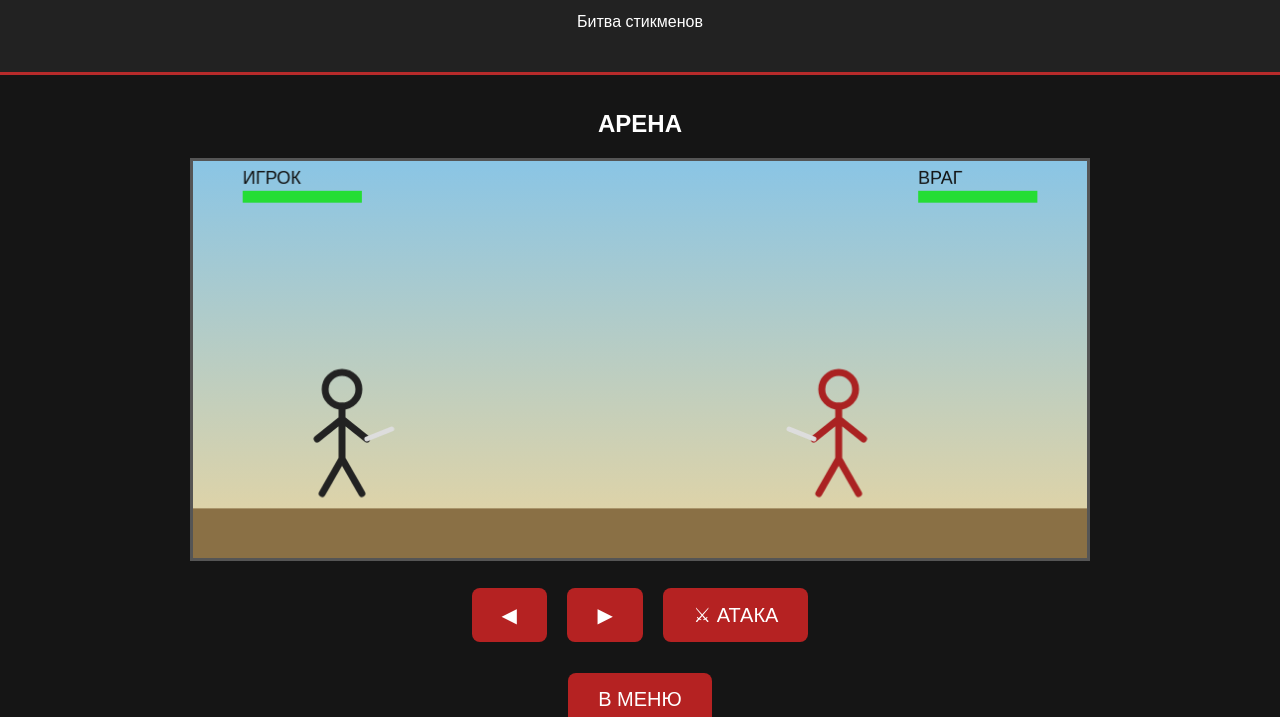
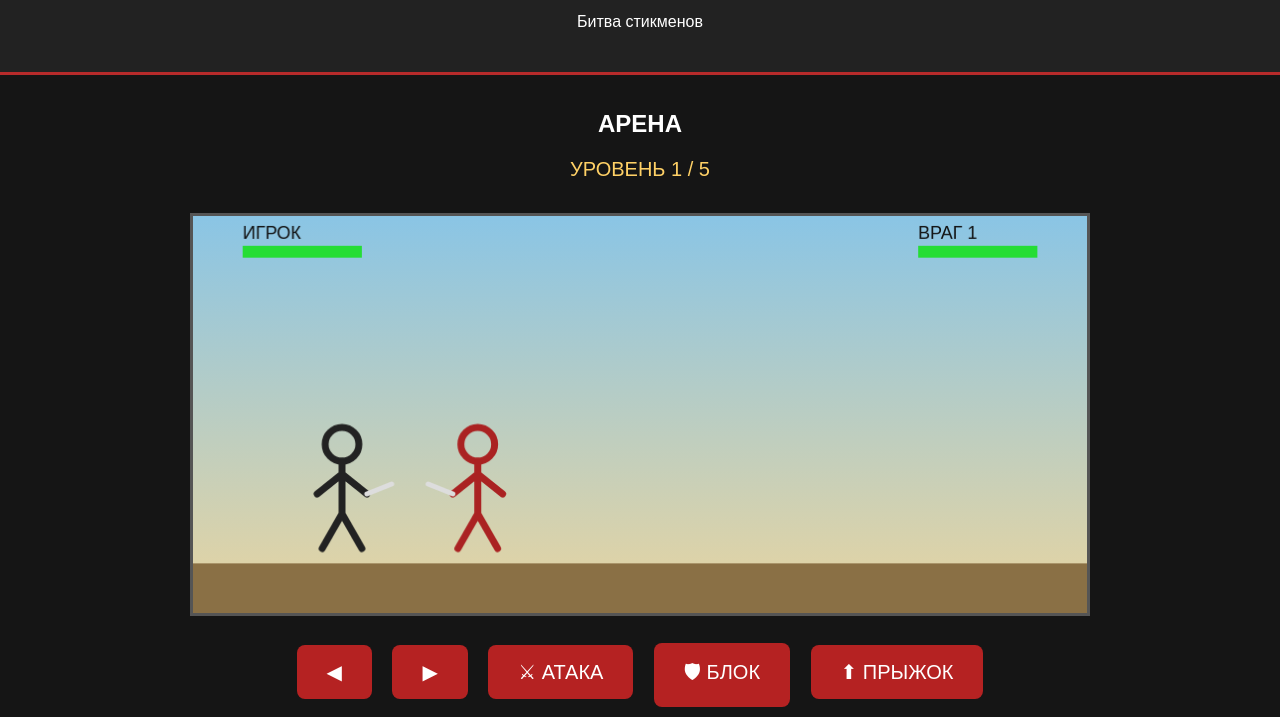
Before and after one commit to atom-boop/-, a plain HTML site: page index.html in a window 1280 px wide. Both pictures are taken after a click on the button "ИГРАТЬ". Shown: the part 81-798 px from the top of the page. Drawn offline with Linux system fonts and the light colour scheme.

Commit message:
Add enemy combat and five levels
Co-authored-by: Copilot <223556219+Copilot@users.noreply.github.com>

```diff
--- a/index.html
+++ b/index.html
@@ -63,6 +63,18 @@ canvas {
   margin: 15px;
 }
 
+#levelInfo {
+  margin: 8px 0;
+  font-size: 20px;
+  color: #ffd166;
+}
+
+#message {
+  min-height: 24px;
+  color: #fff;
+  font-weight: bold;
+}
+
 footer {
   padding: 20px;
   color: #888;
@@ -85,12 +97,16 @@ footer {
 
 <div id="gameScreen">
 <h2>АРЕНА</h2>
+<div id="levelInfo">УРОВЕНЬ 1 / 5</div>
+<div id="message"></div>
 <canvas id="game" width="900" height="400"></canvas>
 
 <div class="controls">
 <button id="left">◀</button>
 <button id="right">▶</button>
 <button id="attack">⚔ АТАКА</button>
+<button id="block">🛡 БЛОК</button>
+<button id="jump">⬆ ПРЫЖОК</button>
 </div>
 
 <button onclick="backMenu()">В МЕНЮ</button>
@@ -104,22 +120,29 @@ STICK BATTLE © 2026
 const canvas = document.getElementById("game");
 const ctx = canvas.getContext("2d");
 
-let player = {x:150,hp:100};
-let enemy = {x:650,hp:100};
+let player = {x:150,y:0,vy:0,hp:100};
+let enemy = {x:650,y:0,vy:0,hp:100,maxHp:100};
 let keys = {};
-let cooldown = 0;
-let attacking = false;
+let attackCooldown = 0;
+let enemyCooldown = 0;
+let playerAttacking = false;
+let enemyAttacking = false;
+let blocking = false;
 let active = false;
 let direction = 1;
+let level = 1;
+let transition = 0;
+let message = "";
+
+const levelInfo = document.getElementById("levelInfo");
+const messageBox = document.getElementById("message");
 
 function startGame() {
   document.getElementById("menu").style.display="none";
   document.getElementById("gameScreen").style.display="block";
 
-  player.x=150;
-  player.hp=100;
-  enemy.x=650;
-  enemy.hp=100;
+  level=1;
+  setupLevel();
   active=true;
   loop();
 }
@@ -130,40 +153,61 @@ function backMenu() {
   document.getElementById("gameScreen").style.display="none";
 }
 
-function stick(x,color,attack,dir) {
+function setupLevel() {
+  player.x=150;
+  player.y=0;
+  player.vy=0;
+  player.hp=100;
+  enemy.x=650;
+  enemy.y=0;
+  enemy.vy=0;
+  enemy.maxHp=70+level*30;
+  enemy.hp=enemy.maxHp;
+  attackCooldown=0;
+  enemyCooldown=50;
+  playerAttacking=false;
+  enemyAttacking=false;
+  blocking=false;
+  transition=0;
+  message="";
+  levelInfo.textContent=`УРОВЕНЬ ${level} / 5`;
+  messageBox.textContent="";
+}
+
+function stick(x,y,color,attack,dir) {
   ctx.strokeStyle=color;
   ctx.lineWidth=7;
   ctx.lineCap="round";
 
   ctx.beginPath();
-  ctx.arc(x,230,17,0,Math.PI*2);
+  ctx.arc(x,230-y,17,0,Math.PI*2);
   ctx.stroke();
 
   ctx.beginPath();
-  ctx.moveTo(x,247);
-  ctx.lineTo(x,300);
-  ctx.lineTo(x-20,335);
-  ctx.moveTo(x,300);
-  ctx.lineTo(x+20,335);
-  ctx.moveTo(x,260);
-  ctx.lineTo(x-25,280);
-  ctx.moveTo(x,260);
-  ctx.lineTo(x+25,280);
+  ctx.moveTo(x,247-y);
+  ctx.lineTo(x,300-y);
+  ctx.lineTo(x-20,335-y);
+  ctx.moveTo(x,300-y);
+  ctx.lineTo(x+20,335-y);
+  ctx.moveTo(x,260-y);
+  ctx.lineTo(x-25,280-y);
+  ctx.moveTo(x,260-y);
+  ctx.lineTo(x+25,280-y);
   ctx.stroke();
 
   ctx.strokeStyle="#ddd";
   ctx.lineWidth=5;
   ctx.beginPath();
-  ctx.moveTo(x+dir*25,280);
-  ctx.lineTo(x+dir*(attack?85:50),attack?260:270);
+  ctx.moveTo(x+dir*25,280-y);
+  ctx.lineTo(x+dir*(attack?85:50),attack?260-y:270-y);
   ctx.stroke();
 }
 
-function health(x,y,hp) {
+function health(x,y,hp,maxHp=100) {
   ctx.fillStyle="#600";
   ctx.fillRect(x,y,120,12);
   ctx.fillStyle="#25dd35";
-  ctx.fillRect(x,y,Math.max(0,hp*1.2),12);
+  ctx.fillRect(x,y,Math.max(0,120*hp/maxHp),12);
 }
 
 function draw() {
@@ -172,50 +216,121 @@ function draw() {
   ctx.fillStyle="#8a7045";
   ctx.fillRect(0,350,900,50);
 
-  stick(player.x,"#222",attacking,direction);
+  stick(player.x,player.y,"#222",playerAttacking,direction);
 
   if(enemy.hp>0)
-    stick(enemy.x,"#a22",false,-1);
+    stick(enemy.x,enemy.y,"#a22",enemyAttacking,-1);
 
   health(50,30,player.hp);
-  health(730,30,enemy.hp);
+  health(730,30,enemy.hp,enemy.maxHp);
 
   ctx.fillStyle="#111";
   ctx.font="18px Arial";
   ctx.fillText("ИГРОК",50,23);
-  ctx.fillText("ВРАГ",730,23);
+  ctx.fillText(`ВРАГ ${level}`,730,23);
 
-  if(enemy.hp<=0) {
-    ctx.font="40px Arial";
-    ctx.fillText("ПОБЕДА!",350,150);
+  if(blocking) {
+    ctx.fillStyle="rgba(80,160,255,.35)";
+    ctx.beginPath();
+    ctx.arc(player.x+direction*35,280-player.y,35,0,Math.PI*2);
+    ctx.fill();
   }
+
+  ctx.fillStyle="#fff";
+  ctx.font="28px Arial";
+  ctx.textAlign="center";
+  ctx.fillText(message,450,155);
+  ctx.textAlign="left";
 }
 
 function attack() {
-  if(!active || cooldown>0 || enemy.hp<=0) return;
+  if(!active || attackCooldown>0 || enemy.hp<=0 || blocking) return;
 
-  attacking=true;
-  cooldown=30;
+  playerAttacking=true;
+  attackCooldown=28;
 
-  if(Math.abs(player.x-enemy.x)<110)
+  if(Math.abs(player.x-enemy.x)<115)
     enemy.hp=Math.max(0,enemy.hp-15);
+}
+
+function jump() {
+  if(!active || player.y>0) return;
+  player.vy=12;
+}
+
+function updatePhysics(character) {
+  if(character.y>0 || character.vy>0) {
+    character.y+=character.vy;
+    character.vy-=0.7;
+    if(character.y<=0) {
+      character.y=0;
+      character.vy=0;
+    }
+  }
 }
 
 function loop() {
   if(!active) return;
 
+  if(!transition) {
     if(keys.left && player.x>30) {
       player.x-=3;
       direction=-1;
     }
-
     if(keys.right && player.x<870) {
       player.x+=3;
       direction=1;
     }
+    updatePhysics(player);
+    updatePhysics(enemy);
 
-  if(cooldown>0) cooldown--;
-  else attacking=false;
+    if(enemy.hp>0) {
+      const distance=enemy.x-player.x;
+
+      if(Math.abs(distance)>75) {
+        enemy.x+=distance>0?-2-level*.15:2+level*.15;
+      } else if(enemyCooldown<=0) {
+        enemyAttacking=true;
+        enemyCooldown=Math.max(28,75-level*7);
+        let damage=8+level*3;
+        if(blocking && distance*direction>0) damage=Math.ceil(damage*.25);
+        else if(blocking) damage=Math.ceil(damage*.5);
+        player.hp=Math.max(0,player.hp-damage);
+      }
+
+      if(enemyCooldown>0) enemyCooldown--;
+      else enemyAttacking=false;
+    }
+
+    if(attackCooldown>0) attackCooldown--;
+    else playerAttacking=false;
+
+    if(enemy.hp<=0 && !transition) {
+      transition=150;
+      if(level===5) {
+        message="ВСЕ УРОВНИ ПРОЙДЕНЫ!";
+      } else {
+        message=`УРОВЕНЬ ${level} ПРОЙДЕН!`;
+      }
+    }
+
+    if(player.hp<=0) {
+      message="ПОРАЖЕНИЕ";
+      transition=120;
+    }
+  } else {
+    transition--;
+    if(transition===0) {
+      if(player.hp<=0) {
+        setupLevel();
+      } else if(level<5) {
+        level++;
+        setupLevel();
+      } else {
+        backMenu();
+      }
+    }
+  }
 
   draw();
   requestAnimationFrame(loop);
@@ -238,17 +353,40 @@ bind("right","right");
 
 document.getElementById("attack")
 .addEventListener("pointerdown",attack);
+document.getElementById("block")
+.addEventListener("pointerdown",e=>{
+  e.preventDefault();
+  blocking=true;
+});
+["pointerup","pointerleave","pointercancel"].forEach(event=>{
+  document.getElementById("block").addEventListener(event,()=>blocking=false);
+});
+document.getElementById("jump")
+.addEventListener("pointerdown",e=>{
+  e.preventDefault();
+  jump();
+});
 
 document.addEventListener("keydown",e=>{
   if(e.key==="a" || e.key==="ArrowLeft") keys.left=true;
   if(e.key==="d" || e.key==="ArrowRight") keys.right=true;
-  if(e.key===" " && !e.repeat) attack();
+  if(e.key===" " && !e.repeat) jump();
 });
 
 document.addEventListener("keyup",e=>{
   if(e.key==="a" || e.key==="ArrowLeft") keys.left=false;
   if(e.key==="d" || e.key==="ArrowRight") keys.right=false;
 });
+
+canvas.addEventListener("contextmenu",e=>e.preventDefault());
+canvas.addEventListener("mousedown",e=>{
+  if(e.button===0) attack();
+  if(e.button===2) blocking=true;
+});
+canvas.addEventListener("mouseup",e=>{
+  if(e.button===2) blocking=false;
+});
+canvas.addEventListener("mouseleave",()=>blocking=false);
 </script>
 
 </body>
```
Lines whose indentation alone changed are shown as unchanged.
